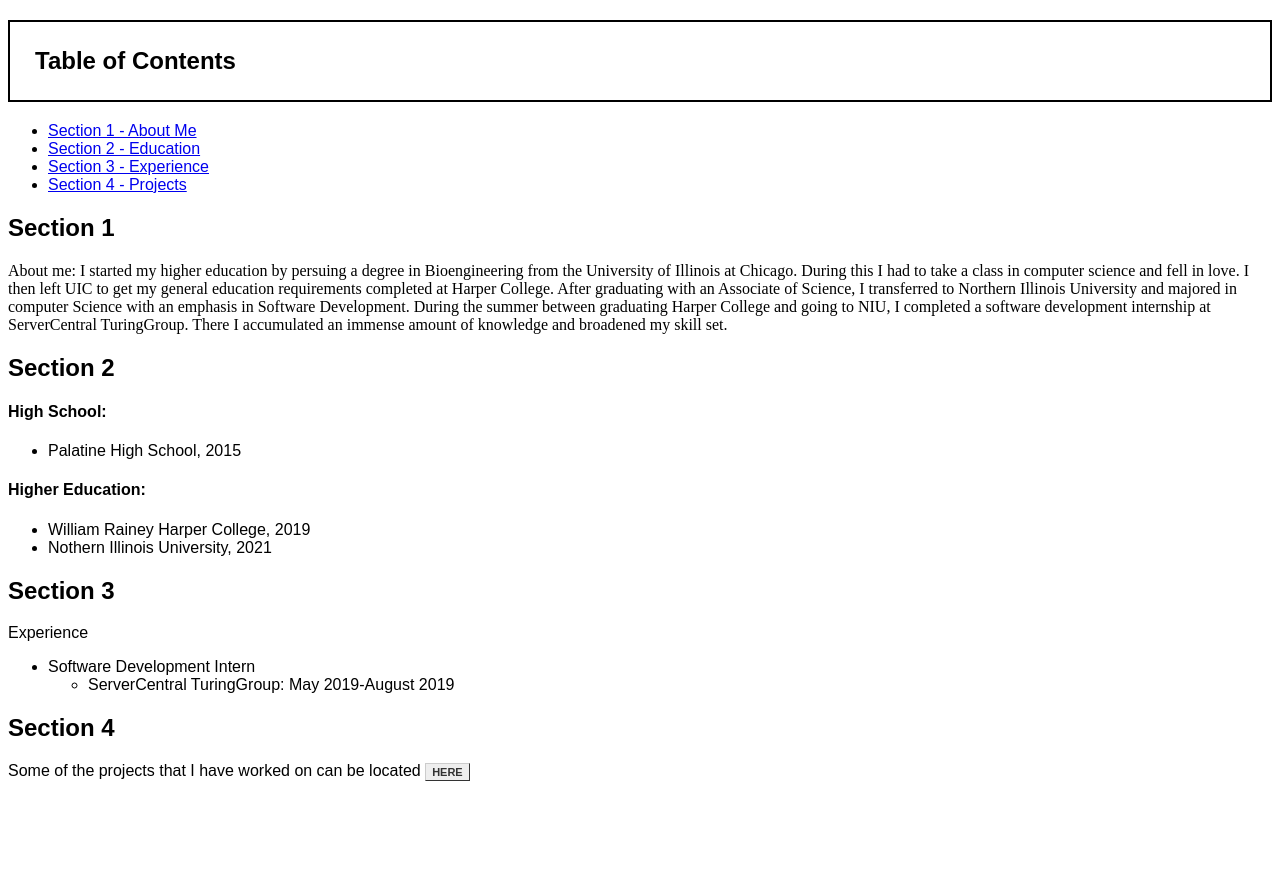
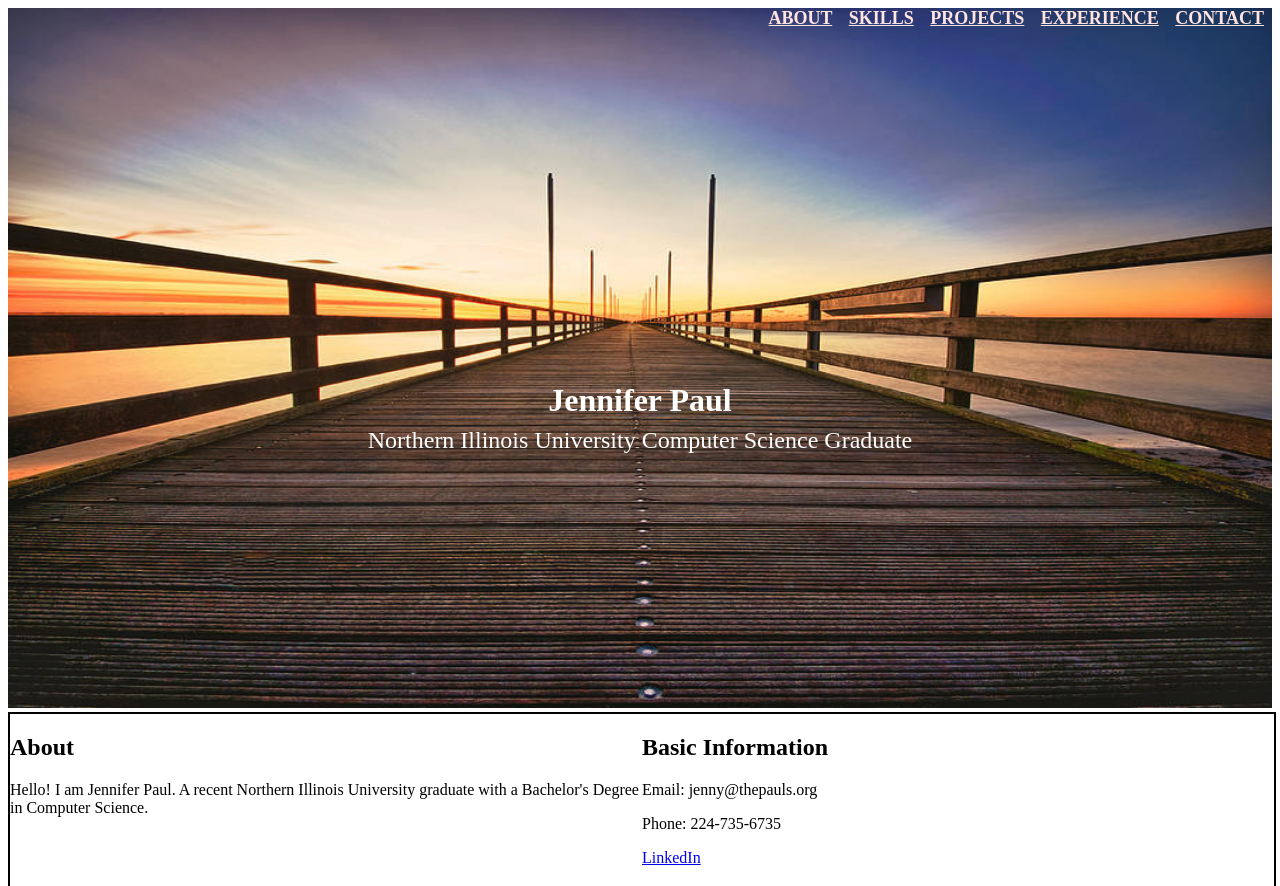
Before and after one commit to jennyepaul/webpage, a plain HTML site: page homepage.html in a window 1280 px wide. Shown: the top 886 px of the page. Before the commit the page ends 800 px from the top, so only its background shows below. Drawn offline with Linux system fonts and the light colour scheme.

Commit message:
revamp of webpage, cleaner look

```diff
--- a/homepage.css
+++ b/homepage.css
@@ -24,11 +24,44 @@
     .button:hover {
         background-color: rgba(255,255,0,0.3);
       }
-    #contents {
+    .row {
+        border-collapse: collapse;
         border: 2px solid black;
-        padding: 25px;
+        width: 100%;
+        height: 500px;
     }
-    p, h2, h4, ul li {
-        font-family: Arial, Helvetica, sans-serif;
-     }
+    .column {
+      width:50%;
+      float: left;
+    }
+    #banner {
+        width: 100%;
+        height: 700px;
+    }
+    .centered {
+        position: absolute;
+        top: 50%;
+        left: 50%;
+        transform: translate(-50%, -50%);
+        font-size: xx-large;
+        color: #FFFFFF;
+        font-weight: bold;
+      }
+    .underneath {
+        position: absolute;
+        top: 55%;
+        left: 50%;
+        transform: translate(-50%, -50%);
+        font-size: x-large;
+        color: #FFFFFF;
+    }
+    .upper-right{
+      position: absolute;
+      top: 8px;
+      right: 16px;
+      font-size: large;
+      font-weight: bold;
+      color: #FFE4E1;
+      word-spacing: 12px;
+    }
 </style>
--- a/homepage.html
+++ b/homepage.html
@@ -7,54 +7,34 @@
   </head>
   <div>
     <body>
-        <h2 id="contents">Table of Contents</h2>
-          <ul>
-            <li><a href="#about">Section 1 - About Me</a>
-            <li><a href="#school">Section 2 - Education</a>
-            <li><a href="#experience">Section 3 - Experience</a>
-            <li><a href="#projects">Section 4 - Projects</a>
-            </ul>
-        <h2 id="about">Section 1</h2>
-          <div class="background">
-            About me: I started my higher education by persuing a degree in
-            Bioengineering from the University of Illinois at Chicago. During
-            this I had to take a class in computer science and fell in love.
-            I then left UIC to get my general education requirements completed
-            at Harper College. After graduating with an Associate of Science, I
-            transferred to Northern Illinois University and majored in computer
-            Science with an emphasis in Software Development. During the summer
-            between graduating Harper College and going to NIU, I completed a
-            software development internship at ServerCentral TuringGroup. There
-            I accumulated an immense amount of knowledge and broadened my skill set.
+      <div>
+        <div class="container">
+          <img id="banner" src="header-bridge.jpg">
+          <div class="centered">Jennifer Paul</div>
+          <div class="underneath">Northern Illinois University Computer Science Graduate</div>
+          <div class="upper-right">
+            <a href="about.html" style="color:#FFE4E1;">ABOUT</a>
+            <a href="skills.html" style="color:#FFE4E1;">SKILLS</a>
+            <a href="https://github.com/jennyepaul?tab=repositories" style="color:#FFE4E1;">PROJECTS</a>
+            <a href="experience.html" style="color:#FFE4E1;">EXPERIENCE</a>
+            <a href="skills.html" style="color:#FFE4E1;">CONTACT</a>
+          </div>
+      </div>
+      <div class="row">
+        <div class="column">
+            <h2>About</h2>
+            <p>Hello! I am Jennifer Paul. A recent Northern Illinois
+            University graduate with a Bachelor's Degree in Computer Science.</p>
         </div>
-        <h2 id="school">Section 2</h2>
-          <p id="highschoolED">
-            <h4>High School:</h4>
-              <ul>
-                  <li>Palatine High School, 2015
-              </ul>
-          <p id="collegeED">
-            <h4> Higher Education:</h4>
-              <ul>
-                  <li>William Rainey Harper College, 2019
-                  <li>Nothern Illinois University, 2021
-              </ul>
-         </p>
-         <h2 id="experience">Section 3</h2>
-          <p>
-            Experience
-              <ul>
-                  <li>Software Development Intern
-                    <ul>
-                        <li>ServerCentral TuringGroup: May 2019-August 2019
-                    </ul>
-              </ul>
-          </p>
-         <h2 id="projects">Section 4</h2>
-          <p>
-            Some of the projects that I have worked on can be located
-              <a href="https://github.com/jennyepaul?tab=repositories" class="button">HERE</a>
-         </p>
-      </body>
+        <div class="column">
+            <h2>Basic Information</h2>
+            <p>Email: jenny@thepauls.org</p>
+            <p>Phone: 224-735-6735</p>
+            <p>
+              <a href="https://www.linkedin.com/in/jennifer-paul-380126181/">LinkedIn</a>
+            </p>
+        </div>
+      </div>
+    </body>
     </div>
 </html>
```
Also changed, not shown: about.html (added, +9 -0 lines), header-bridge.jpg (added).
